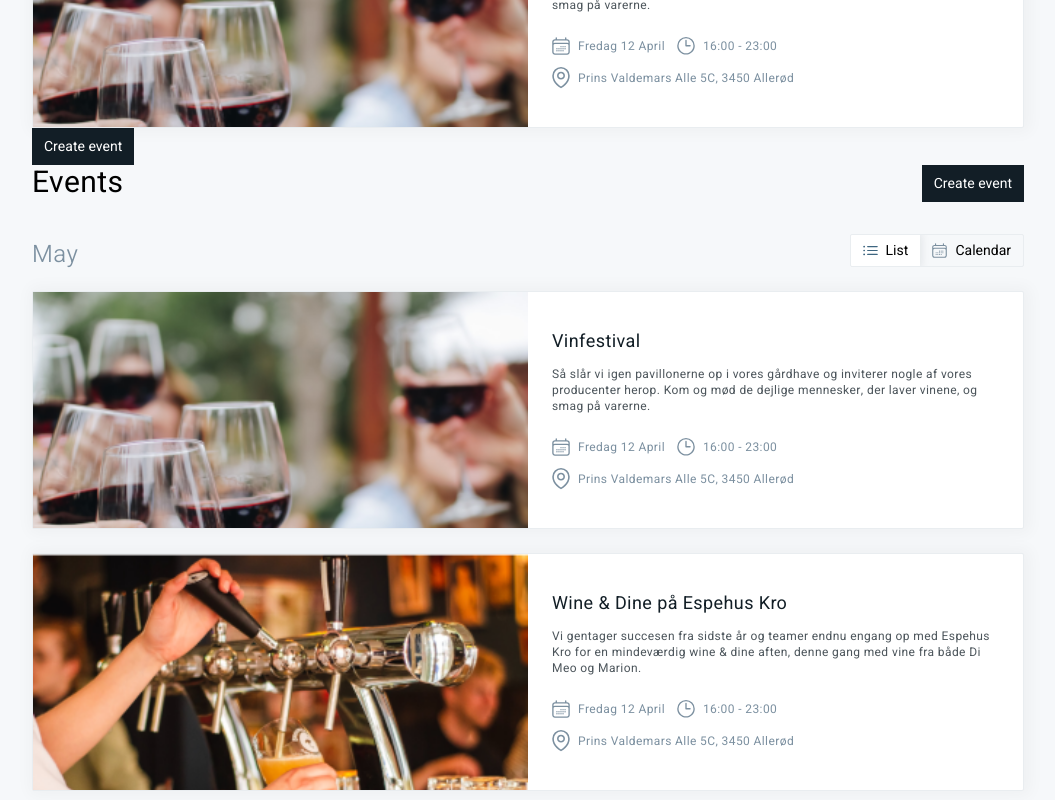
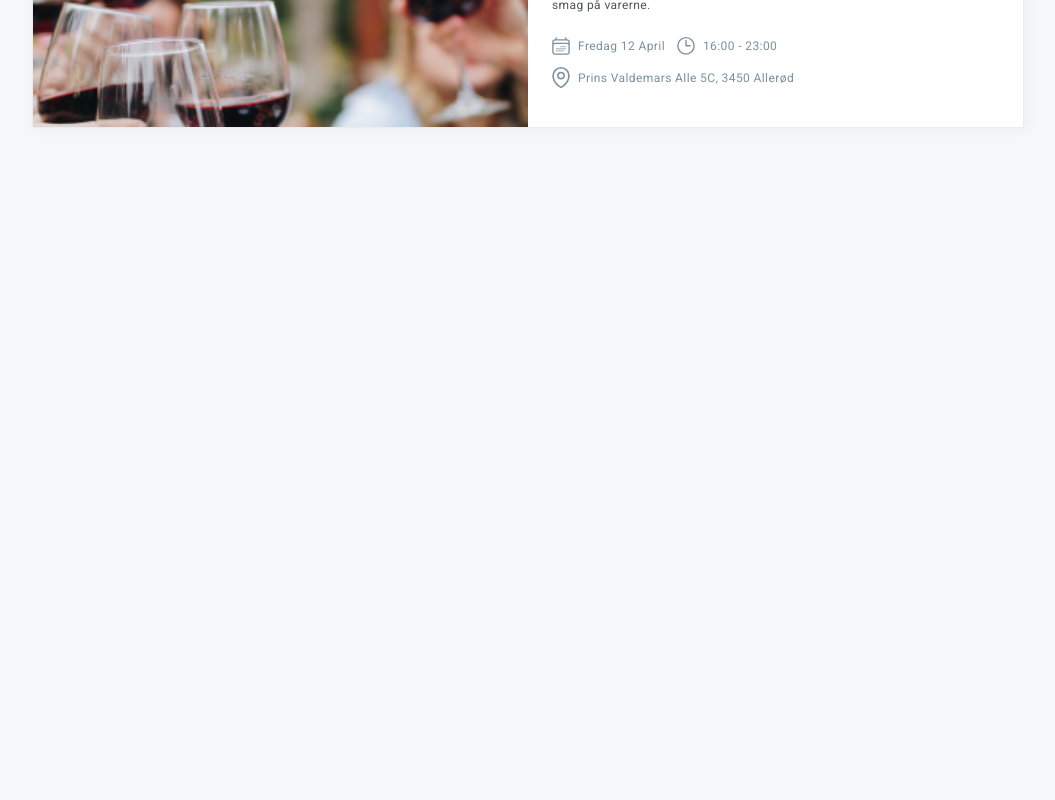
Before and after one commit to niklasschjoldager/kea-bachelor-project, a Next.js app in the folder frontend/: page /events in a window 1280 px wide. Shown: the part 1260-2060 px from the top of the page, without its empty margins (112-1167 px from the left). After the commit the page ends 1488 px from the top, so only its background shows below. Built offline with nearby package versions, Linux system fonts and the light colour scheme.

Commit message:
Correct layout in events

```diff
--- a/frontend/app/events/page.tsx
+++ b/frontend/app/events/page.tsx
@@ -1,7 +1,5 @@
 import TopNav from "@/src/components/TopNav";
 import EventsOverview from "@/src/components/EventsOverview";
-import Modal from "@/src/components/Modal";
-import EventForm from "@/src/components/EventForm";
 
 export default async function Events() {
   const sites = ["My site", "My other site", "My third site"];
@@ -11,10 +9,6 @@ export default async function Events() {
     <main className="max-w-screen-lg mx-auto mt-[137px] px-4 py-[100px]">
       <TopNav sites={sites} navElements={navElements} />
       <EventsOverview />
-      <Modal title={"Create an event"} buttonText={"Create event"}>
-        <EventForm />
-      </Modal>
-      <EventsOverview />
     </main>
   );
 }
```
